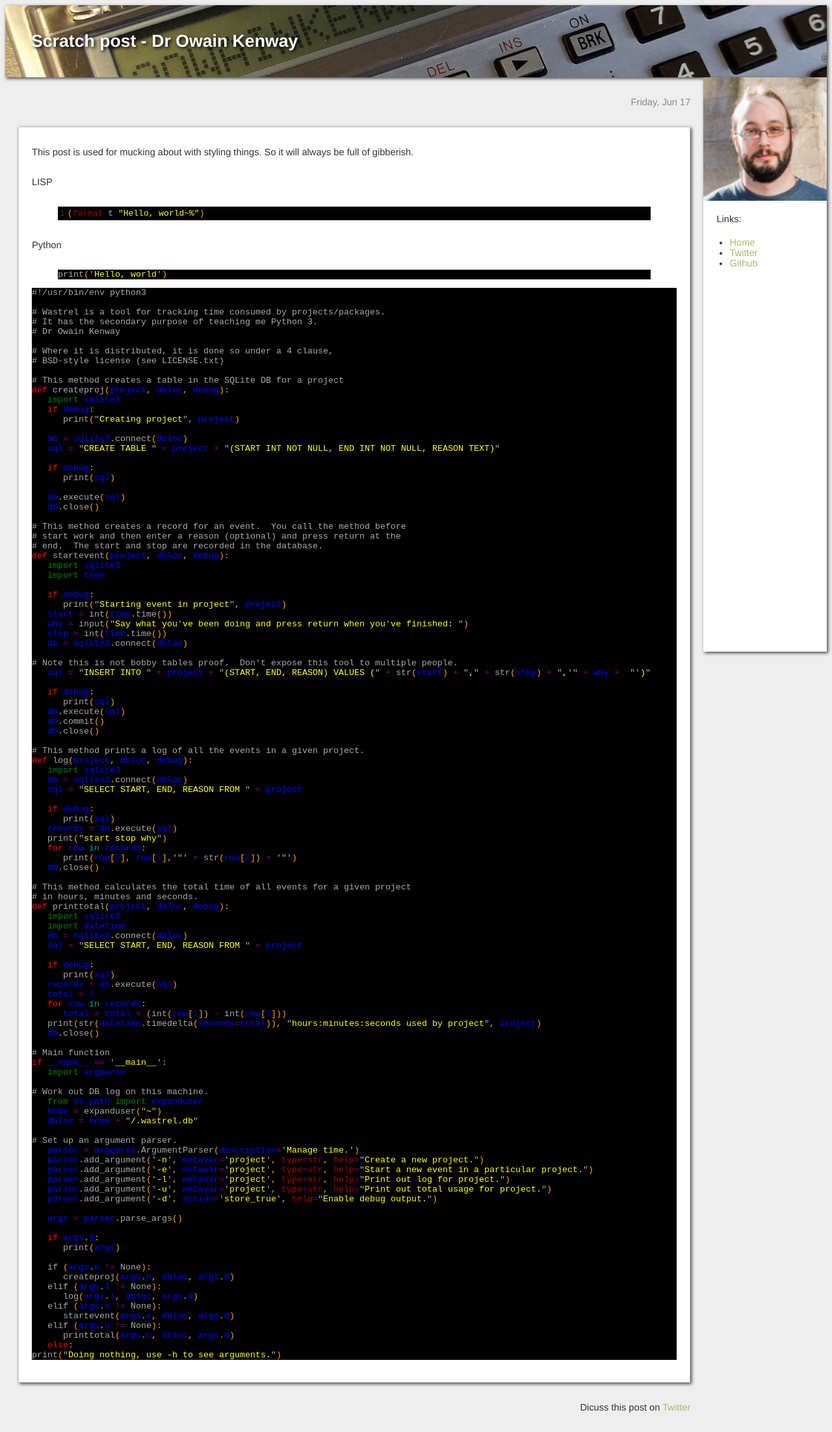
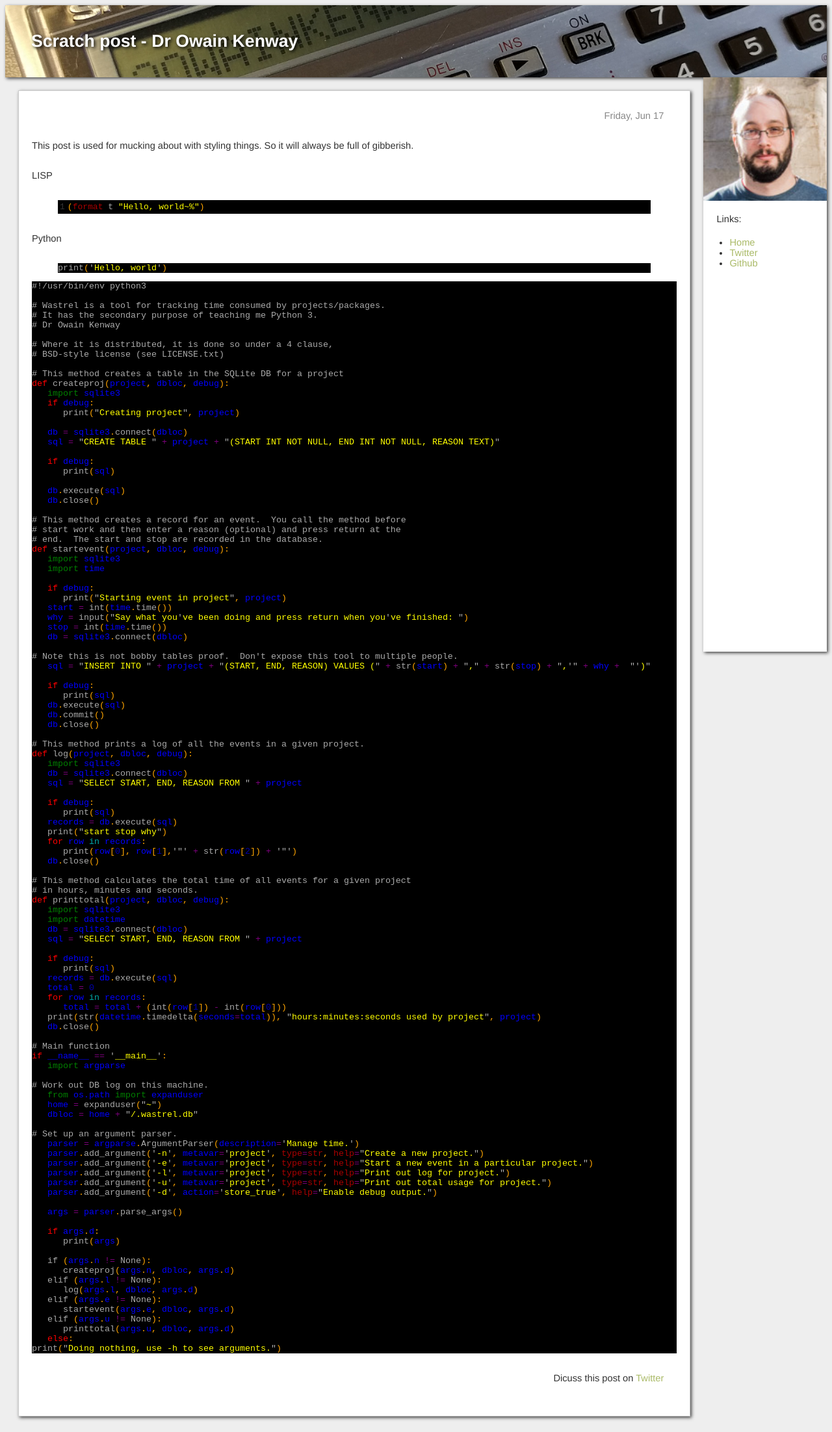
Before and after one commit to owainkenwayucl/owainkenwayucl.github.io, a Jekyll site: the page built from _posts/2016-06-17-Scratch.md, in a window 1280 px wide. Shown: the whole page at 65% size. Built offline with Jekyll 4.4.1, drawn with Linux system fonts in a browser that asks for light colours.

Commit message:
Put date/social in article.

```diff
--- a/_layouts/post.html
+++ b/_layouts/post.html
@@ -2,14 +2,14 @@
 layout: default
 ---
 
+<article>
 <div class="date">
 <p>{{ page.date | date: "%A, %b %d" }}</p>
 </div>
-<article>
 
 {{ content }}
 
-</article>
 <div class="social">
 <p>Dicuss this post on <a href="https://twitter.com/owainkenway">Twitter</a></p>
 </div>
+</article>
```
